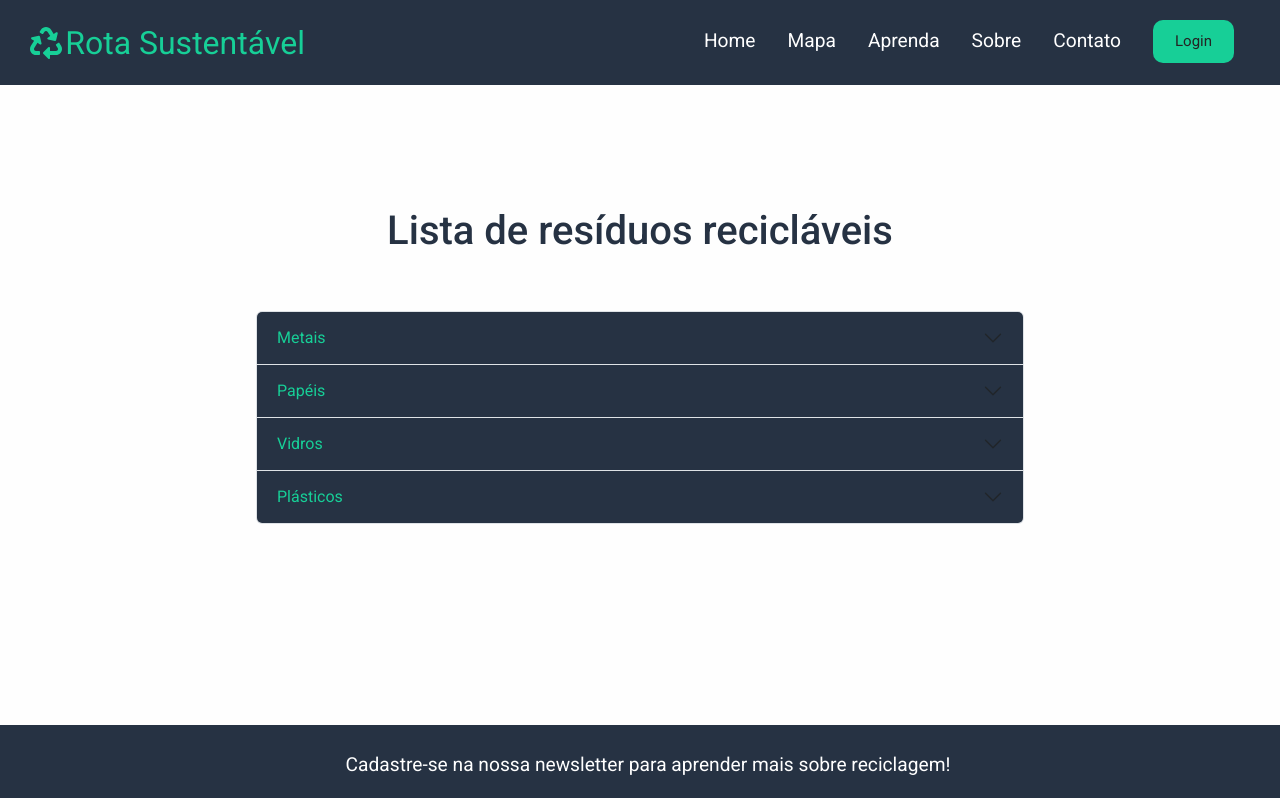
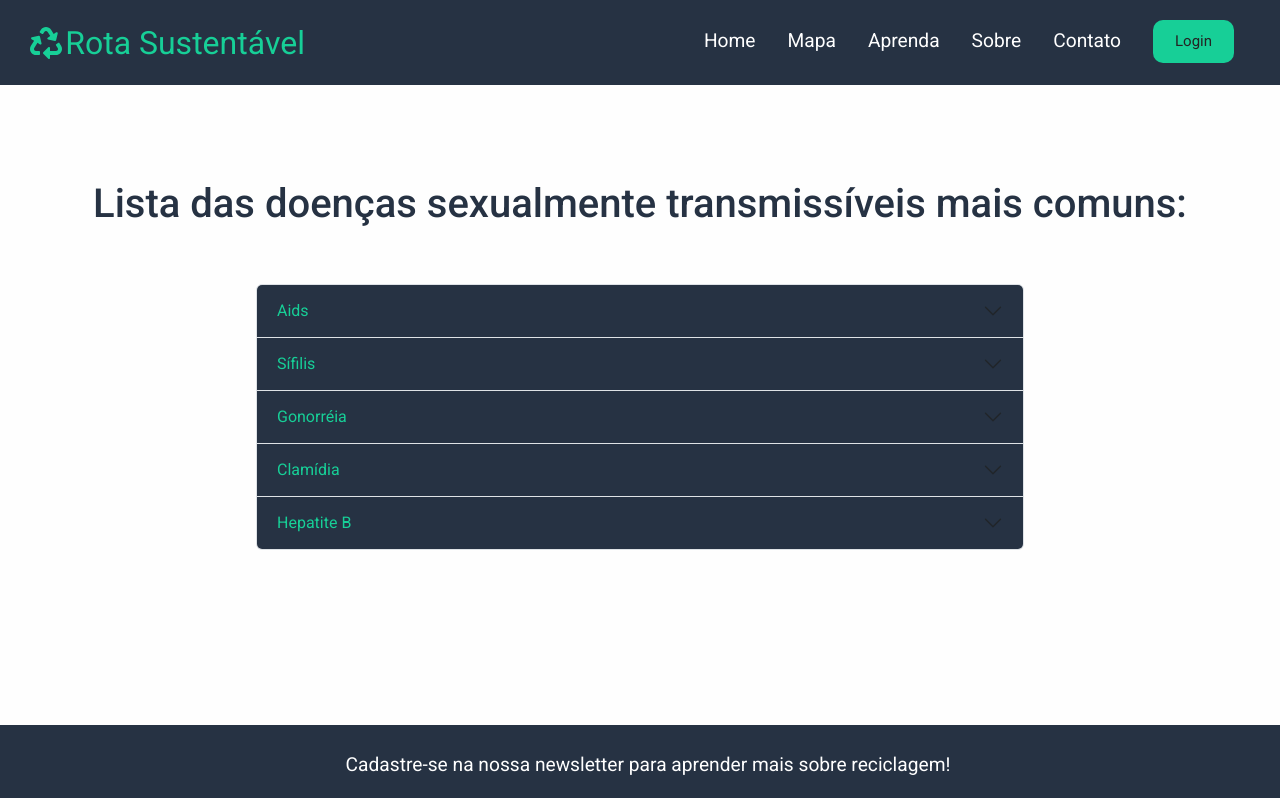
Before and after one commit to BryanWillian/gs_front, a React (Create React App) app: page /aprenda-1 in a window 1280 px wide. Shown: the top 798 px of the page. Built offline with nearby package versions, Linux system fonts and the light colour scheme.

Commit message:
commit SOBRE

```diff
--- a/src/routes/Aprenda1.js
+++ b/src/routes/Aprenda1.js
@@ -6,58 +6,58 @@ const Aprenda1 = () => {
   return (
     <>
       <div className="aprenda1">
-        <h1>Lista de resíduos recicláveis</h1>
+        <h1>Lista das doenças sexualmente transmissíveis mais comuns:</h1>
 
 
         <div className="accordionContainer">
           <Accordion>
             <Accordion.Item eventKey="0">
-              <Accordion.Header>Metais</Accordion.Header>
+              <Accordion.Header>Aids</Accordion.Header>
               <Accordion.Body>
-                <ul>
-                  <li>Ferragens</li>
-                  <li>Fios de cobre</li>
-                  <li>Latas</li>
-                  <li>Panelas sem cabo</li>
-                </ul>
+                <p>A aids é a doença causada pela infecção do Vírus da Imunodeficiência Humana (HIV é a sigla em inglês). Esse vírus ataca o sistema imunológico, que é o responsável por defender o organismo de doenças. As células mais atingidas são os linfócitos T CD4+. O vírus é capaz de alterar o DNA dessa célula e fazer cópias de si mesmo. Depois de se multiplicar, rompe os linfócitos em busca de outros para continuar a infecção.</p>
               </Accordion.Body>
             </Accordion.Item>
 
             <Accordion.Item eventKey="1">
-              <Accordion.Header>Papéis</Accordion.Header>
+              <Accordion.Header>Sífilis</Accordion.Header>
               <Accordion.Body>
-                <ul>
-                  <li>Papelão</li>
-                  <li>Jornais</li>
-                  <li>Revistas</li>
-                  <li>Papel Alumínio</li>
-                </ul>
+              <p>A sífilis é uma Infecção Sexualmente Transmissível (IST) curável e exclusiva do ser humano, causada pela bactéria Treponema pallidum. Pode apresentar várias manifestações clínicas e diferentes estágios (sífilis primária, secundária, latente e terciária).
+
+Nos estágios primário e secundário da infecção, a possibilidade de transmissão é maior. A sífilis pode ser transmitida por relação sexual sem camisinha com uma pessoa infectada ou para a criança durante a gestação ou parto.
+
+A infecção por sífilis pode colocar em risco não apenas a saúde do adulto, como também pode ser transmitida para o bebê durante a gestação, podendo evoluir para aborto, graves sequelas ao recém-nascido até mesmo óbito. O acompanhamento das gestantes e parcerias sexuais durante o pré-natal é fundamental pois viabiliza o diagnóstico e tratamento adequado, evitando assim a transmissão para o recém-nascido.</p>
               </Accordion.Body>
             </Accordion.Item>
 
             <Accordion.Item eventKey="2">
-              <Accordion.Header>Vidros</Accordion.Header>
+              <Accordion.Header>Gonorréia</Accordion.Header>
               <Accordion.Body>
-                <ul>
-                    <li>Cacos de vidro</li>
-                    <li>Frascos</li>
-                    <li>Garrafas</li>
-                    <li>Luminárias</li>
-                  </ul>
+                <p>Também chamada de blenorragia, a gonorreia é uma IST (infecção sexualmente transmissível) que afeta pacientes de ambos os sexos. Ela é causada pela bactéria Neisseria gonorrhoeae e é considerada a segunda IST bacteriana mais comum em todo o planeta. São transmitidas de um paciente infectado ao outro por meio do contato sexual desprotegido. A bactéria se prolifera em áreas quentes e úmidas, incluindo o canal que leva a urina para fora do corpo, a uretra. Ela pode ser encontrada também no sistema reprodutor feminino, que inclui o útero e o colo do útero.
+
+</p>
               </Accordion.Body>
             </Accordion.Item>
 
             <Accordion.Item eventKey="3">
-              <Accordion.Header>Plásticos</Accordion.Header>
+              <Accordion.Header>Clamídia</Accordion.Header>
               <Accordion.Body>
-                <ul>
-                    <li>Acrílicos</li>
-                    <li>Cápsulas de café</li>
-                    <li>Embalagens</li>
-                    <li>Sacos e sacolas</li>
-                  </ul>
+              <p>A clamídia é uma condição classificada como IST, ou seja, Infecção Sexualmente Transmissível. É por isso que, muitas vezes, diz-se também infecção por clamídia, quando uma pessoa é diagnosticada com essa condição.
+
+A clamídia é causada por uma bactéria, a Chlamydia trachomatis, e afeta homens e mulheres que sejam sexualmente ativos e que não façam o uso de preservativos. A doença também pode ser transmitida de mãe para bebê, durante o nascimento via canal do parto.
+
+A clamídia normalmente afeta a área genital de homens e mulheres, mas há casos de pessoas que foram infectadas com clamídia nos olhos e também na garganta.
+
+O uso de preservativos durante atos sexuais é a melhor forma de impedir a disseminação da clamídia, já que essa é uma condição capaz de causar fortes dores nos pacientes do sexo masculino. Se não for tratada, a clamídia pode até mesmo causar a infertilidade em homens e mulheres.</p>
+              </Accordion.Body>
+
+            </Accordion.Item>
+            <Accordion.Item eventKey="4">
+              <Accordion.Header>Hepatite B</Accordion.Header>
+              <Accordion.Body>
+              <p>A hepatite Bafeta mais de 150 mil pessoas por ano no Brasil. O vírus VHB acomete o fígado e causa lesões no órgão, podendo inclusive causar a falência do mesmo ou predispor ao câncer. A hepatite B geralmente é assintomática e portanto, muitas vezes o diagnóstico é tardio, quando já existem lesões irreversíveis. </p>
               </Accordion.Body>
             </Accordion.Item>
+
 
           </Accordion>
       </div>
```
